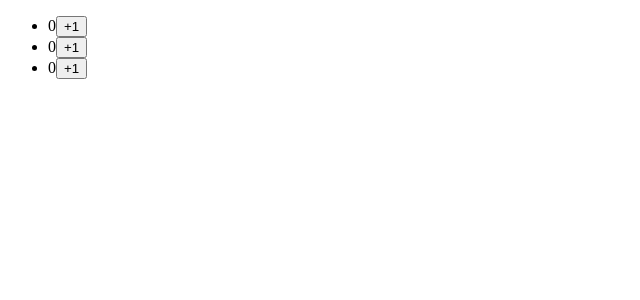
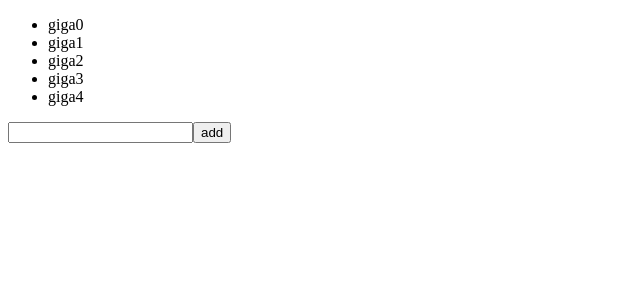
Before and after one commit to Milltiades/react-course, a React (Vite) app: page / in a window 1280 px wide. Shown: the top 300 px of the page, without its empty margins (0-640 px from the left). Built offline with nearby package versions, Linux system fonts and the light colour scheme.

Commit message:
Inserting into an array

```diff
--- a/src/Arrays.jsx
+++ b/src/Arrays.jsx
@@ -14,27 +14,67 @@ import { useState } from 'react';
 //     { id: 2, type: 'circle', x: 250, y: 100 },
 //   ];
 
-let initialCounters = [
-    0, 0, 0
-  ];
+// let initialCounters = [
+//     0, 0, 0
+//   ];
+
+// let nextId = 3;
+// const initialArtists = [
+//   { id: 0, name: 'Marta Colvin Andrade' },
+//   { id: 1, name: 'Lamidi Olonade Fakeye'},
+//   { id: 2, name: 'Louise Nevelson'},
+// ];
+
+let initialArray = [
+    {id: 0, name: 'giga0'},
+    {id: 1, name: 'giga1'},
+    {id: 2, name: 'giga2'},
+    {id: 3, name: 'giga3'},
+    {id: 4, name: 'giga4'},
+]
+let arrId = 4;
+
 const Arrays = () => {
+    const [human, setHuman] = useState(initialArray)
+    const [newName, setNewName] = useState('')
+    const [insertAt, setInsertAt] = useState(0)
 
-    const [counters, setCounters] = useState(
-        initialCounters
-      );
+    function handleCLickAdd() {
 
-      function handleIncrementClick(index) {
-        const nextCounters = counters.map((c, i) => {
-          if (i === index) {
-            // Increment the clicked counter
-            return c + 1;
-          } else {
-            // The rest haven't changed
-            return c;
-          }
-        });
-        setCounters(nextCounters);
-      }
+const newArr = [...human.slice(0, insertAt), {id: arrId++, name:newName}, ...human.slice(insertAt)]
+setHuman(newArr)
+    }
+
+    // const [name, setName] = useState('');
+    // const [artists, setArtists] = useState(
+    //   initialArtists
+    // );
+
+    // function handleClick() {
+    //   const insertAt = 1; // Could be any index
+    //   const nextArtists = [...artists.slice(0, insertAt),{ id: nextId++, name: name },...artists.slice(insertAt)];
+    //   setArtists(nextArtists);
+    //   setName('');
+    //   console.log(artists)
+    // }
+
+
+    // const [counters, setCounters] = useState(
+    //     initialCounters
+    //   );
+
+    //   function handleIncrementClick(index) {
+    //     const nextCounters = counters.map((c, i) => {
+    //       if (i === index) {
+    //         // Increment the clicked counter
+    //         return c + 1;
+    //       } else {
+    //         // The rest haven't changed
+    //         return c;
+    //       }
+    //     });
+    //     setCounters(nextCounters);
+    //   }
 
     // const [name, setName] = useState('');
     // const [artists, setArtists] = useState([]);
@@ -113,7 +153,7 @@ const Arrays = () => {
         ))}
       </ul> */}
 
-<ul>
+{/* <ul>
       {counters.map((counter, i) => (
         <li key={i}>
           {counter}
@@ -122,7 +162,31 @@ const Arrays = () => {
           }}>+1</button>
         </li>
       ))}
-    </ul>
+    </ul> */}
+
+{/* <h1>Inspiring sculptors:</h1>
+      <input
+        value={name}
+        onChange={e => setName(e.target.value)}
+      />
+      <button onClick={handleClick}>
+        Insert
+      </button>
+      <ul>
+        {artists.map(artist => (
+          <li key={artist.id}>{artist.name}</li>
+        ))}
+      </ul> */}
+
+      <ul>
+        {
+            human.map((h,i) => (
+                <li key={i} onClick={() => setInsertAt(i)}>{h.name}</li>
+            ))
+        }
+      </ul>
+      <input type="text" onChange={(e) => setNewName(e.target.value)}/>
+      <button onClick={handleCLickAdd}>add</button>
   </>
 
 
```
